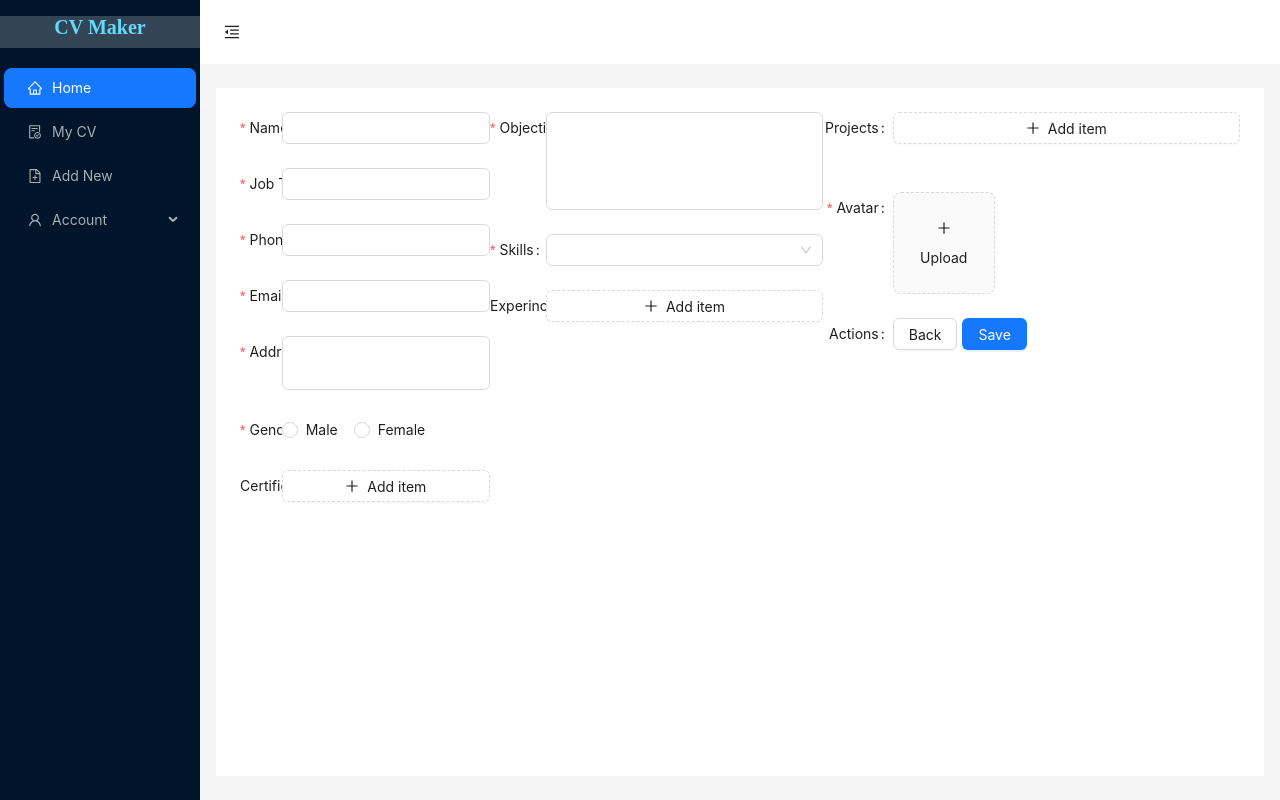
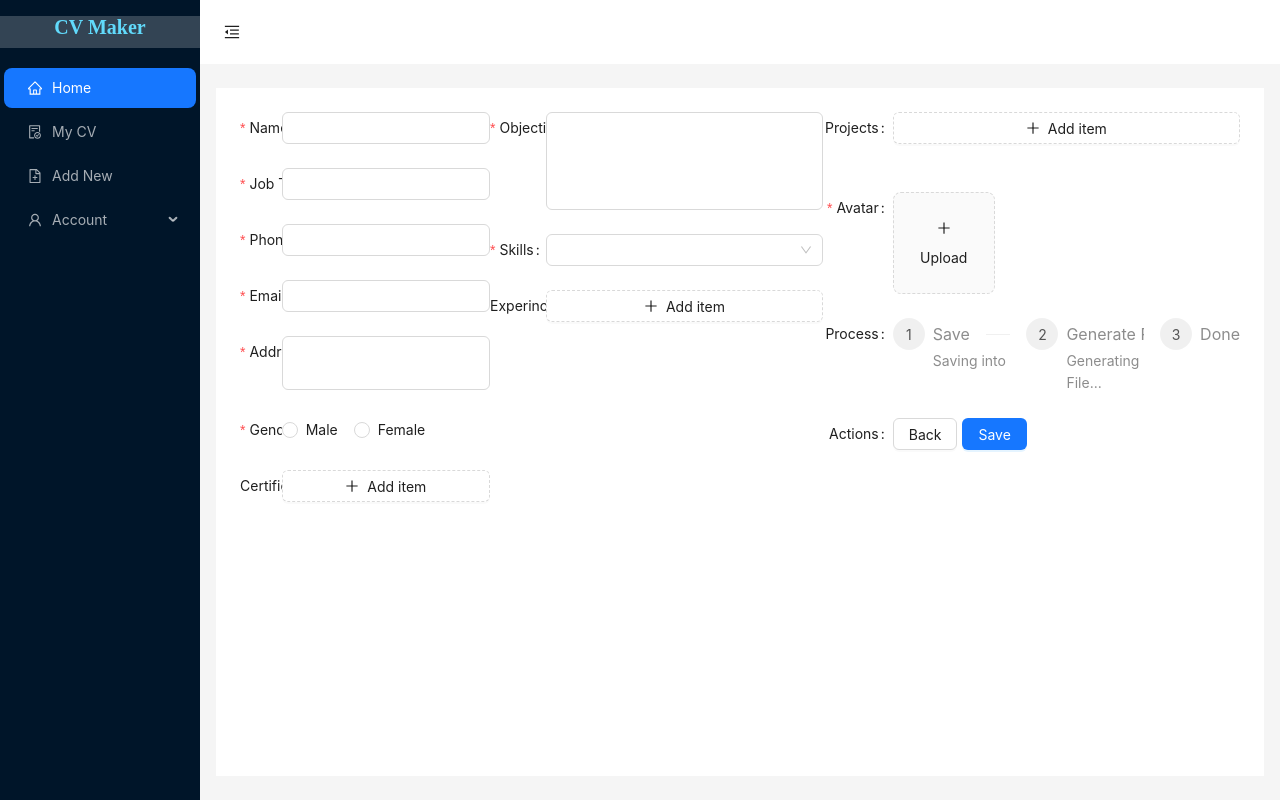
Before and after one commit to khuongnguyen0412/cv-maker-fe, a React (Create React App) app: page /my-cv/add in a window 1280 px wide. Built offline with nearby package versions, Linux system fonts and the light colour scheme; the HTML template or start-up script is replaced by a standard one; a web font is replaced by a local one.

Commit message:
Add auto generate PDF after saved

```diff
--- a/src/pages/cv/add.tsx
+++ b/src/pages/cv/add.tsx
@@ -10,6 +10,7 @@ import {
   Row,
   Select,
   Space,
+  Steps,
   Upload,
   notification,
 } from "antd";
@@ -24,10 +25,12 @@ const { RangePicker } = DatePicker;
 
 export default function Add() {
   const [loading, setLoading] = useState(false);
+  const [step, setStep] = useState(-1);
   const navigate = useNavigate();
 
   const onFinish = async (values: any) => {
     setLoading(true);
+    setStep(1);
     // Prepare values
     const certifications: [] = values?.certifications?.map((item: any) => {
       return {
@@ -68,7 +71,7 @@ export default function Add() {
       experince,
       projects,
       userId: Number((await authService.getUserInfo()).id),
-      skills: values.skills.toString()
+      skills: values.skills.toString(),
     };
 
     // Submit
@@ -76,19 +79,32 @@ export default function Add() {
 
     const result = await cvService.add(valuesSubmit);
     if (result.data.success) {
+      setStep(1);
       setLoading(false);
       notification.success({
         message: "Saved CV Successfully!",
       });
 
+      const generatePDFRes = await cvService.generatePDF(
+        Number(result.data.data.id)
+      );
+      if (generatePDFRes.data.success) {
+        setLoading(false);
+        setStep(2);
+        notification.success({
+          message: "Generate PDF Successfully!",
+        });
+
         setTimeout(() => {
           navigate("/my-cv");
-      }, 1500);
+        }, 2000);
       } else {
         setLoading(false);
+        setStep(0);
         notification.error({
           message: "Save CV Failed!",
         });
+      }
     }
   };
 
@@ -328,6 +344,25 @@ export default function Add() {
                   </div>
                 </Upload>
               </Form.Item>
+              <Form.Item label="Process">
+                <Steps
+                  current={step}
+                  status="process"
+                  items={[
+                    {
+                      title: "Save",
+                      description: "Saving into DB...",
+                    },
+                    {
+                      title: "Generate PDF",
+                      description: "Generating PDF File...",
+                    },
+                    {
+                      title: "Done",
+                    },
+                  ]}
+                />
+              </Form.Item>
               <Form.Item label="Actions">
                 <Button
                   type="default"
--- a/src/pages/cv/edit.tsx
+++ b/src/pages/cv/edit.tsx
@@ -13,6 +13,7 @@ import {
   Row,
   Select,
   Space,
+  Steps,
   Upload,
   notification,
 } from "antd";
@@ -27,6 +28,7 @@ const { RangePicker } = DatePicker;
 
 export default function Edit() {
   const [loading, setLoading] = useState(false);
+  const [step, setStep] = useState(-1);
   const navigate = useNavigate();
   const { id } = useParams();
   const [form] = Form.useForm();
@@ -81,6 +83,7 @@ export default function Edit() {
 
   const onFinish = async (values: any) => {
     setLoading(true);
+    setStep(0);
     // Prepare values
     const certifications: [] = values?.certifications?.map((item: any) => {
       return {
@@ -130,16 +133,29 @@ export default function Edit() {
 
     const result = await cvService.edit(Number(id), valuesSubmit);
     if (result.data.success) {
+      setStep(1);
       setLoading(false);
       notification.success({
         message: "Saved CV Successfully!",
       });
 
-      setTimeout(() => {
-        navigate("/my-cv");
-      }, 1500);
+      const generatePDFRes = await cvService.generatePDF(Number(id));
+      if (generatePDFRes.data.success) {
+        setLoading(false);
+        setStep(2);
+        notification.success({
+          message: "Generate PDF Successfully!",
+        });
+
+        setTimeout(() => {
+          navigate("/my-cv");
+        }, 2000);
+      } else {
+        setLoading(false);
+      }
     } else {
       setLoading(false);
+      setStep(0);
       notification.error({
         message: "Save CV Failed!",
       });
@@ -388,6 +404,25 @@ export default function Edit() {
                   </div>
                 </Upload>
               </Form.Item>
+              <Form.Item label="Process">
+                <Steps
+                  current={step}
+                  status="process"
+                  items={[
+                    {
+                      title: "Save",
+                      description: "Saving into DB...",
+                    },
+                    {
+                      title: "Generate PDF",
+                      description: "Generating PDF File...",
+                    },
+                    {
+                      title: "Done",
+                    },
+                  ]}
+                />
+              </Form.Item>
               <Form.Item label="Actions">
                 <Button
                   type="default"
--- a/src/pages/cv/list.tsx
+++ b/src/pages/cv/list.tsx
@@ -35,10 +35,8 @@ export default function List() {
 
   useEffect(() => {
     fetchData().then((res) => {
-      setTimeout(() => {
-        setDataSource(res.data.data.list);
-        setLoading(false);
-      }, 500);
+      setDataSource(res.data.data.list);
+      setLoading(false);
     });
   }, []);
 
@@ -67,27 +65,6 @@ export default function List() {
         });
       },
       onCancel() {},
-    });
-  };
-
-  const handleGeneratePDF = (id: number) => {
-    setGenerating(true);
-    cvService.generatePDF(id).then((res) => {
-      if (res.data.success) {
-        notification.success({
-          message: "Generate PDF Successfully!",
-        });
-        setLoading(true);
-        fetchData().then((res) => {
-          setDataSource(res.data.data.list);
-          setLoading(false);
-        });
-        setGenerating(false);
-      } else {
-        notification.error({
-          message: "Generate PDF Failed!",
-        });
-      }
     });
   };
 
@@ -184,7 +161,6 @@ export default function List() {
       render: (_: any, record: any) => (
         <Space size="middle" key={_}>
           <Button icon={<FilePdfOutlined />}>View</Button>
-          {record.path ? (
             <Button
               icon={<DownloadOutlined />}
               style={{ backgroundColor: "green", color: "white" }}
@@ -192,16 +168,6 @@ export default function List() {
             >
               Download PDF
             </Button>
-          ) : (
-            <Button
-              icon={<FileSyncOutlined />}
-              style={{ backgroundColor: "green", color: "white" }}
-              onClick={() => handleGeneratePDF(record.id)}
-              loading={generating}
-            >
-              Generate PDF
-            </Button>
-          )}
           <Button
             type="primary"
             icon={<EditOutlined />}
```
Lines whose indentation alone changed are shown as unchanged.
